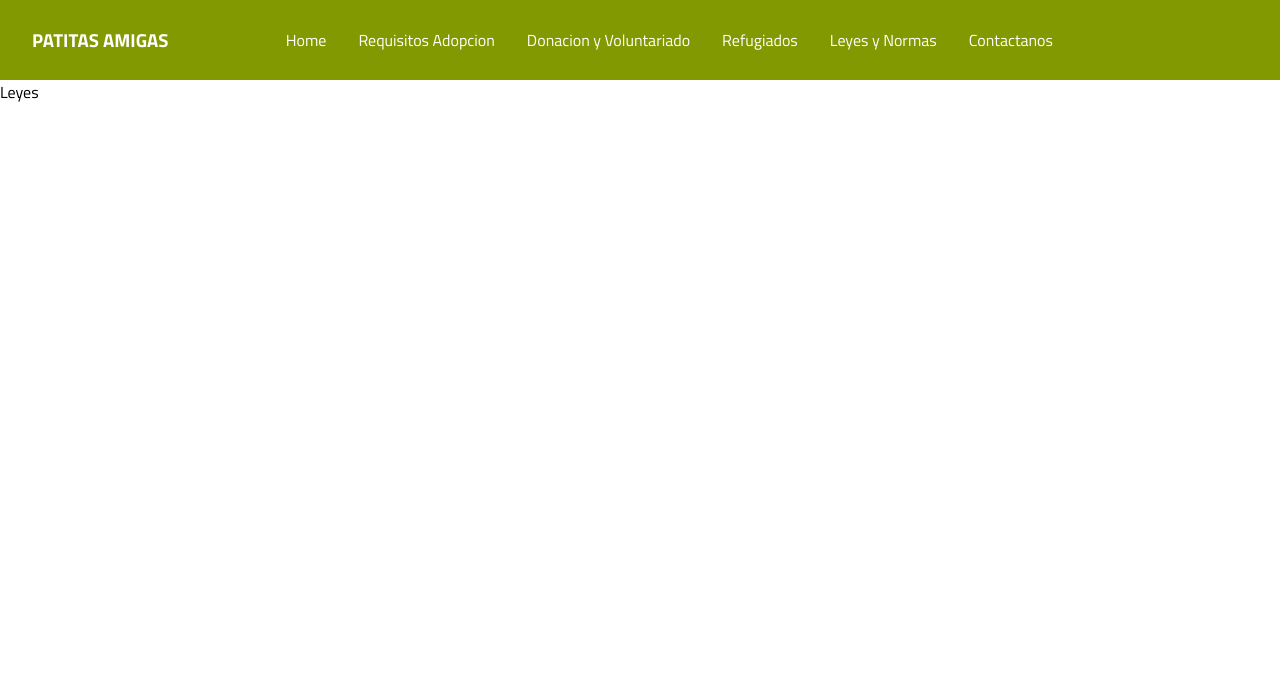
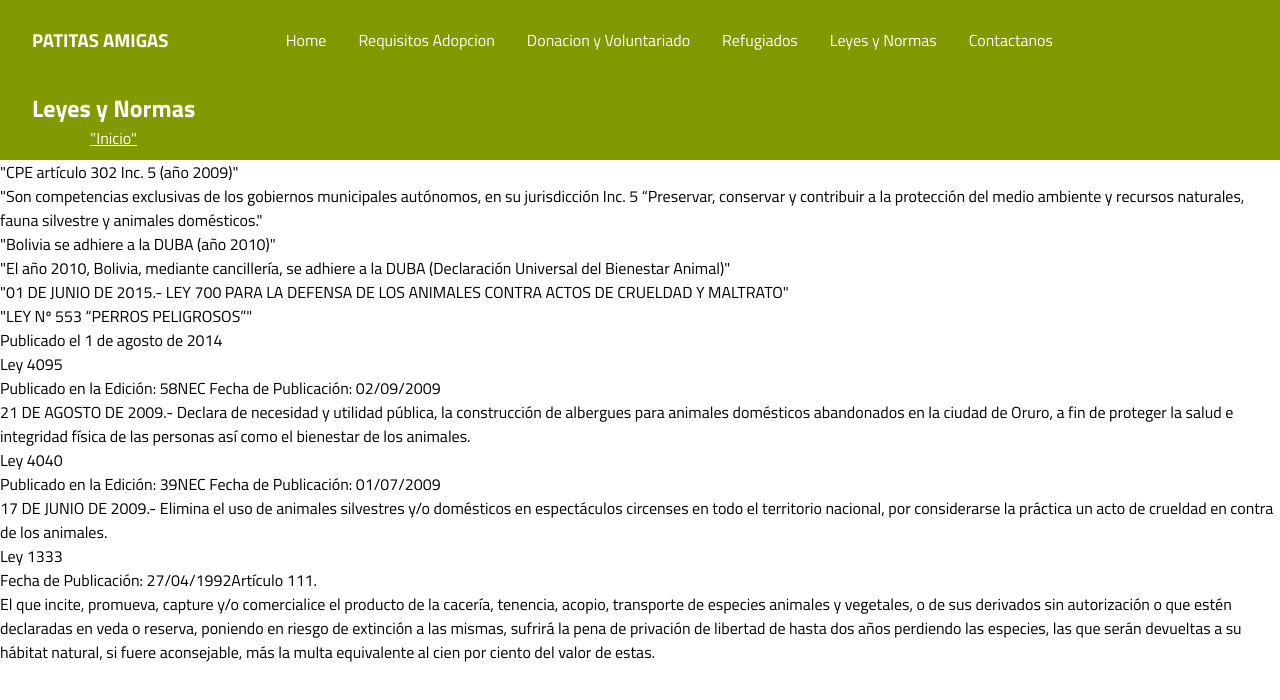
Before and after one commit to AbrilMoonchild/refugioPatitas, a React (Create React App) app: page /leyesynormas in a window 1280 px wide. Shown: the top 700 px of the page. Built offline with nearby package versions, Linux system fonts and the light colour scheme.

Commit message:
Base de la estructura de Leyes

```diff
--- a/package.json
+++ b/package.json
@@ -10,7 +10,7 @@
     "react-dom": "^18.1.0",
     "react-icons": "^4.4.0",
     "react-router-dom": "^6.3.0",
-    "react-scripts": "5.0.1",
+    "react-scripts": "^2.1.3",
     "web-vitals": "^2.1.4"
   },
   "scripts": {
--- /dev/null
+++ b/src/components/fLeyes/Leyes.css
@@ -0,0 +1,36 @@
+header{
+    display:flex;
+    align-items: center;
+    justify-content: space-between;
+    height: 80px;
+    padding: 0 2rem;
+    background-color: rgb(130,153,1);
+
+
+}
+
+header div div h1{
+    font-size: 24px;
+    color:var(--textColor);
+    font-weight: 900;
+    text-align: center;
+}
+
+header div div div a{
+    font-size: 16px;
+    color:var(--textColor);
+    font-weight: 400;
+    text-align: center;
+}
+
+.cpe> p:nth-child(1){
+    font-size: 18px;
+    font-weight: 700;
+    color: black;
+}
+
+.cpe> p:nth-child(2){
+    font-size: 18px;
+    font-weight: 400;
+    color: darkgray;
+}
--- a/src/components/fLeyes/Leyes.jsx
+++ b/src/components/fLeyes/Leyes.jsx
@@ -1,8 +1,51 @@
 import React from 'react'
+import './Leyes.css'
 
 function Leyes() {
   return (
-    <div>Leyes</div>
+    <>
+
+    <header className='page-title'>
+      <div className='container'>
+        <div className='row'>
+            <h1 className='page-title-center'>Leyes y Normas</h1>
+            <div className='back-home'>
+              <a href='../fHome/Home.jsx'>
+                "Inicio"
+              </a>
+            </div>
+        </div>
+      </div>
+    </header>
+
+
+    <div className='leyes-text'>
+      <div classNam='cpe'>
+        <p>"CPE artículo 302 Inc. 5 (año 2009)"</p>
+        <p>"Son competencias exclusivas de los gobiernos municipales autónomos, en su jurisdicción Inc. 5 “Preservar, conservar y contribuir a la protección del medio ambiente y recursos naturales, fauna silvestre y animales domésticos."</p>
+      </div>
+      <div>
+        <p>"Bolivia se adhiere a la DUBA (año 2010)"</p>
+        <p>"El año 2010, Bolivia, mediante cancillería, se adhiere a la DUBA (Declaración Universal del Bienestar Animal)"</p>
+      </div>
+
+      <p>"01 DE JUNIO DE 2015.- LEY 700 PARA LA DEFENSA DE LOS ANIMALES CONTRA ACTOS DE CRUELDAD Y MALTRATO"</p>
+      <p>"LEY Nº 553 “PERROS PELIGROSOS”"</p>
+      <span>Publicado el 1 de agosto de 2014</span>
+      <p>Ley 4095</p>
+      <span>Publicado en la Edición: </span><span>58NEC </span><span>Fecha de Publicación: </span><span>02/09/2009</span>
+      <p>21 DE AGOSTO DE 2009.- Declara de necesidad y utilidad pública, la construcción de albergues para animales domésticos abandonados en la ciudad de Oruro, a fin de proteger la salud e integridad física de las personas así como el bienestar de los animales.</p>
+      <p>Ley 4040</p>
+      <span>Publicado en la Edición: </span><span>39NEC </span><span>Fecha de Publicación: </span><span>01/07/2009</span>
+      <p>17 DE JUNIO DE 2009.- Elimina el uso de animales silvestres y/o domésticos en espectáculos circenses en todo el territorio nacional, por considerarse la práctica un acto de crueldad en contra de los animales.</p>
+      <div>
+        <p>Ley 1333</p>
+        <span>Fecha de Publicación: </span><span>27/04/1992</span>
+        <span>Artículo 111. </span>
+        <p>El que incite, promueva, capture y/o comercialice el producto de la cacería, tenencia, acopio, transporte de especies animales y vegetales, o de sus derivados sin autorización o que estén declaradas en veda o reserva, poniendo en riesgo de extinción a las mismas, sufrirá la pena de privación de libertad de hasta dos años perdiendo las especies, las que serán devueltas a su hábitat natural, si fuere aconsejable, más la multa equivalente al cien por ciento del valor de estas.</p>
+
+      </div>
+    </div><div className='leyes-pdf'> </div></>
   )
 }
 
```
Also changed, not shown: 1 other file (tests, documents, lock files or other folders).
